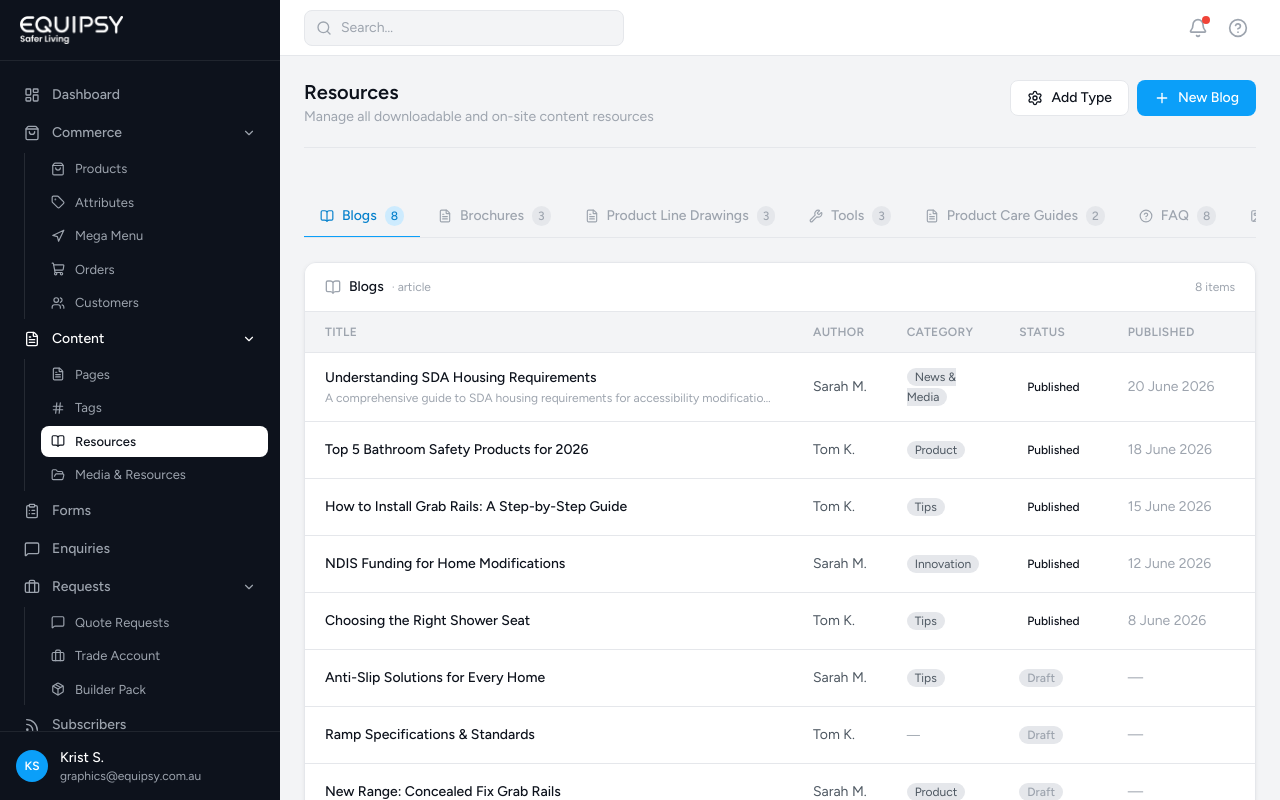
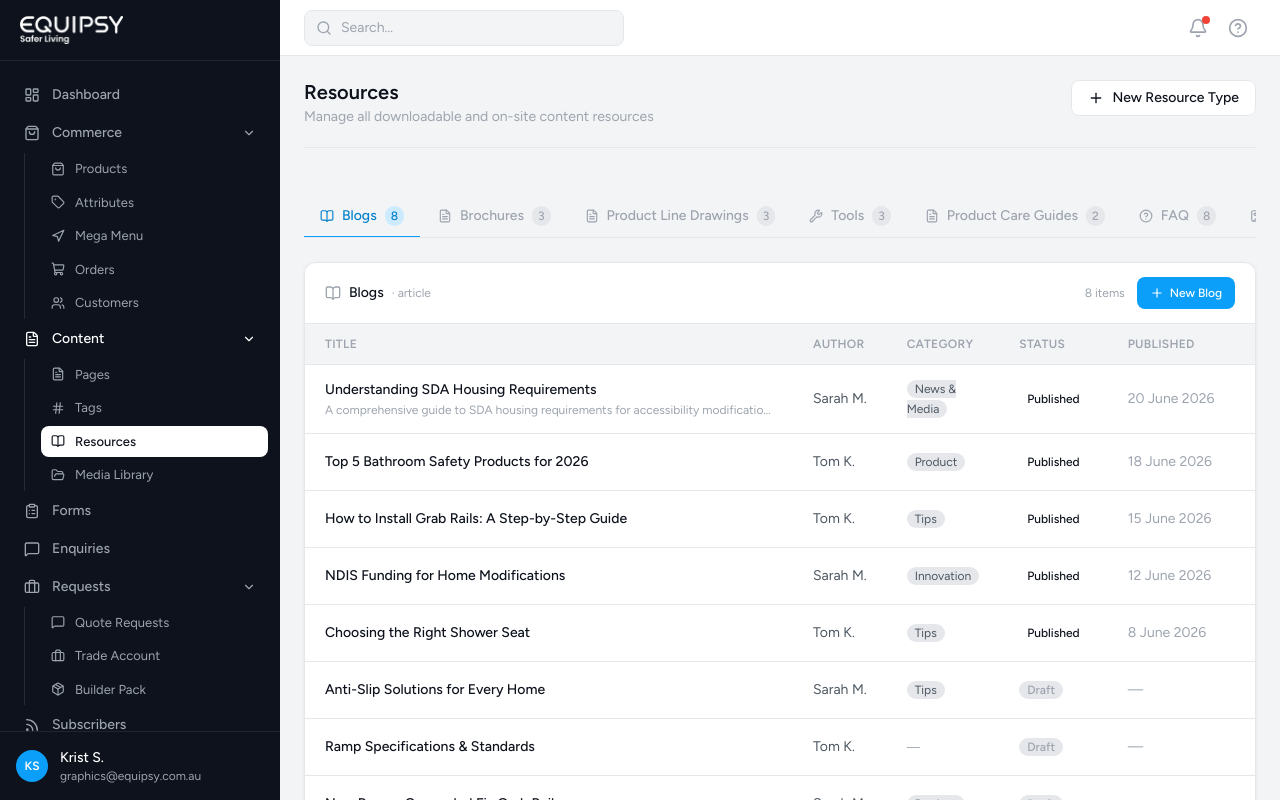
Before and after one commit to equipsygraphics/equipsycmsnew, a React (Vite) app: page /resources in a window 1280 px wide. Built offline with nearby package versions, Linux system fonts and the light colour scheme.

Commit message:
resources

```diff
--- a/src/components/layout/Sidebar.jsx
+++ b/src/components/layout/Sidebar.jsx
@@ -23,7 +23,7 @@ const NAV = [
       { label: 'Pages', icon: FileText, to: '/pages' },
       { label: 'Tags', icon: Hash, to: '/tags' },
       { label: 'Resources', icon: BookOpen, to: '/resources' },
-      { label: 'Media & Resources', icon: FolderOpen, to: '/media' },
+      { label: 'Media Library', icon: FolderOpen, to: '/media' },
     ],
   },
   { label: 'Forms', icon: ClipboardList, to: '/forms' },
--- a/src/pages/resources/ResourceList.jsx
+++ b/src/pages/resources/ResourceList.jsx
@@ -2,7 +2,7 @@ import { useState, useMemo } from 'react'
 import { useNavigate } from 'react-router-dom'
 import {
   Plus, BookOpen, FileText, HelpCircle, Image, Trash2, Edit2,
-  Settings, X, File, Layers, ExternalLink, ChevronDown, ChevronRight, ArrowLeft,
+  X, File, Layers, ExternalLink, ChevronDown, ChevronRight, ArrowLeft,
   Wrench, Check,
 } from 'lucide-react'
 import { PageHeader } from '../../components/ui/PageHeader'
@@ -554,16 +554,9 @@ export function ResourceList() {
         title="Resources"
         subtitle="Manage all downloadable and on-site content resources"
         actions={
-          <div className="flex gap-2">
-            <Button variant="secondary" icon={<Settings className="w-4 h-4" />} onClick={() => setShowWizard(true)}>
-              Add Type
-            </Button>
-            {activeType && (
-              <Button variant="primary" icon={<Plus className="w-4 h-4" />} onClick={handleNew}>
-                {newLabel}
-              </Button>
-            )}
-          </div>
+          <Button variant="secondary" icon={<Plus className="w-4 h-4" />} onClick={() => setShowWizard(true)}>
+            New Resource Type
+          </Button>
         }
       />
 
@@ -609,7 +602,12 @@ export function ResourceList() {
                 <span className="text-xs text-text-muted bg-grey-100 px-1.5 py-0.5 rounded-full">filtered view</span>
               ) : null}
             </div>
-            <span className="text-xs text-text-muted">{tabItems.length} item{tabItems.length !== 1 ? 's' : ''}</span>
+            <div className="flex items-center gap-3">
+              <span className="text-xs text-text-muted">{tabItems.length} item{tabItems.length !== 1 ? 's' : ''}</span>
+              <Button variant="primary" size="sm" icon={<Plus className="w-3.5 h-3.5" />} onClick={handleNew}>
+                {newLabel}
+              </Button>
+            </div>
           </div>
 
           {/* Category filter */}
```
